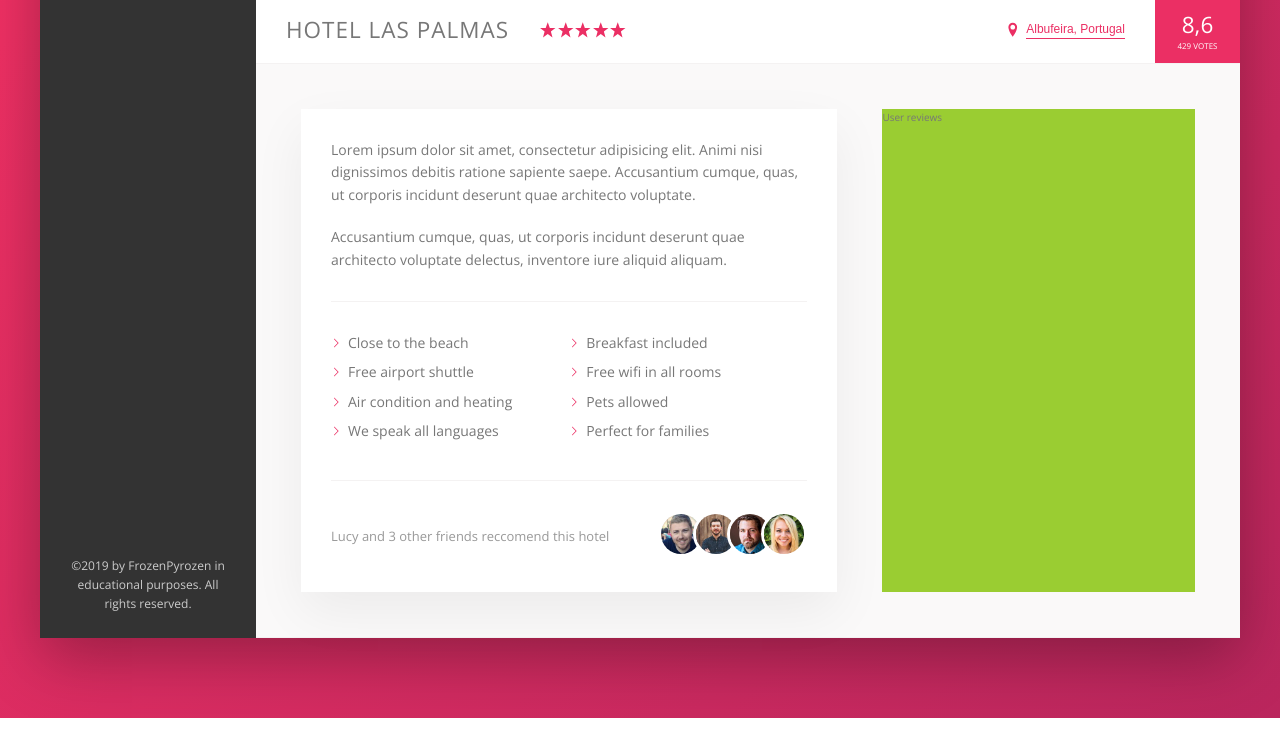
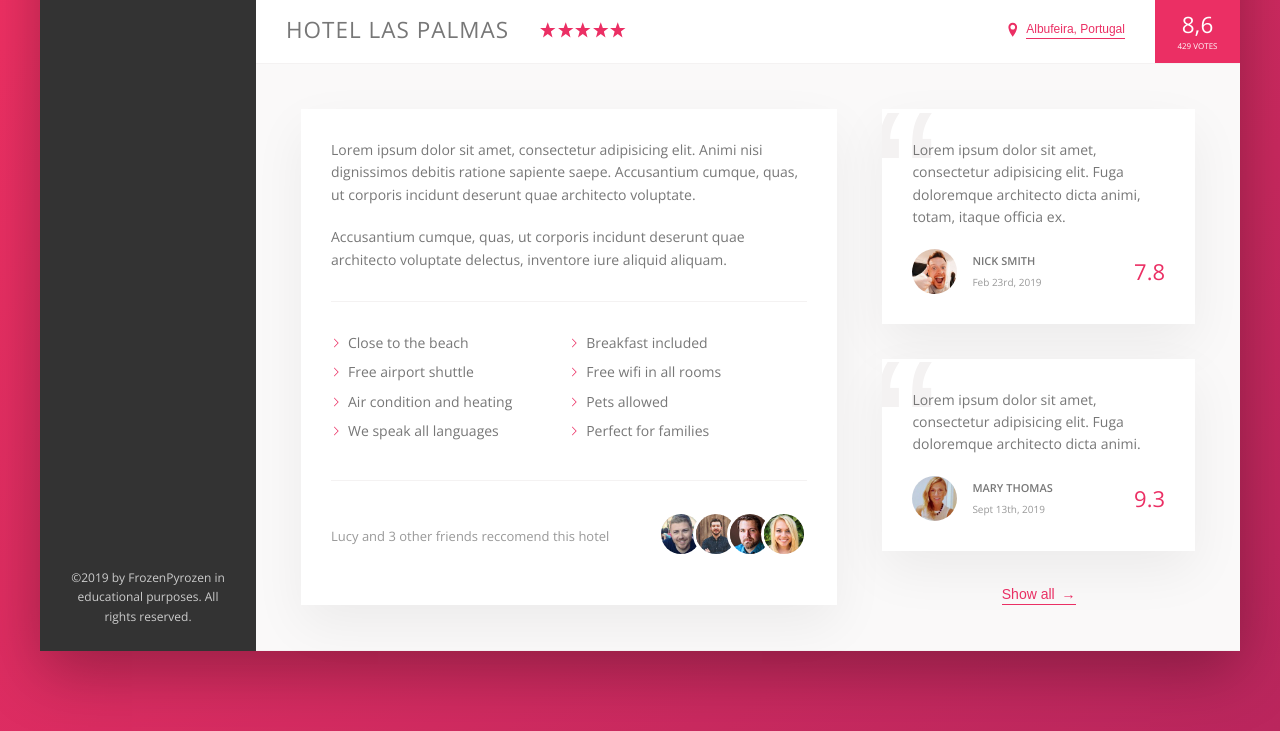
Before and after one commit to FrozenPyrozen/Trillo---Flexbox-project, a website: page index.html in a window 1280 px wide. Shown: the part 538-1269 px from the top of the page. Drawn offline with nearby package versions, Linux system fonts and the light colour scheme.

Commit message:
Building the user reviews section
Practiced in using flex

```diff
--- a/index.html
+++ b/index.html
@@ -215,7 +215,45 @@
               </div>
             </div>
             <div class="user-reviews">
-              User reviews
+              <figure class="review">
+                <blockquote class="review__text">
+                  Lorem ipsum dolor sit amet, consectetur adipisicing elit. Fuga
+                  doloremque architecto dicta animi, totam, itaque officia ex.
+                </blockquote>
+                <figcaption class="review__user">
+                  <img
+                    src="img/user-1.jpg"
+                    alt="First user"
+                    class="review__photo"
+                  />
+                  <div class="review__user-box">
+                    <p class="review__user-name">Nick Smith</p>
+                    <p class="review__user-date">Feb 23rd, 2019</p>
+                  </div>
+                  <div class="review__rating">7.8</div>
+                </figcaption>
+              </figure>
+
+              <figure class="review">
+                <blockquote class="review__text">
+                  Lorem ipsum dolor sit amet, consectetur adipisicing elit. Fuga
+                  doloremque architecto dicta animi.
+                </blockquote>
+                <figcaption class="review__user">
+                  <img
+                    src="img/user-2.jpg"
+                    alt="Second user"
+                    class="review__photo"
+                  />
+                  <div class="review__user-box">
+                    <p class="review__user-name">Mary Thomas</p>
+                    <p class="review__user-date">Sept 13th, 2019</p>
+                  </div>
+                  <div class="review__rating">9.3</div>
+                </figcaption>
+              </figure>
+
+              <button class="btn-inline">Show all <span>&rarr;</span></button>
             </div>
           </div>
         </main>
--- a/sass/_components.scss
+++ b/sass/_components.scss
@@ -273,8 +273,17 @@
   cursor: pointer;
   transition: all 0.2s;
 
+  & span {
+    margin-left: 3px;
+    transition: margin-left 0.2s;
+  }
+
   &:hover {
     color: var(--color-grey-dark-1);
+
+    span {
+      margin-left: 8px;
+    }
   }
 
   &:focus {
@@ -352,7 +361,6 @@
   display: flex;
   align-items: center;
 
-
   &__count {
     margin-right: auto;
   }
@@ -372,3 +380,66 @@
     }
   }
 }
+
+///////////////////////////////////////////////////////
+// REVIEWS
+.review {
+  background-color: var(--color-white);
+  box-shadow: var(--shadow-light);
+  padding: 3rem;
+  margin-bottom: 3.5rem;
+  position: relative;
+  overflow: hidden;
+
+  &__text {
+    margin-bottom: 2rem;
+    z-index: 10;
+    position: relative;
+  }
+
+  &__user {
+    display: flex;
+    align-items: center;
+
+    &-box {
+      margin-right: auto;
+    }
+
+    &-name {
+      font-size: 1.1rem;
+      font-weight: 600;
+      text-transform: uppercase;
+      margin-bottom: .4rem;
+    }
+
+    &-date {
+      font-size: 1rem;
+      color: var(--color-grey-dark-3);
+    }
+  }
+
+  &__photo {
+    height: 4.5rem;
+    width: 4.5rem;
+    border-radius: 50%;
+    margin-right: 1.5rem;
+  }
+
+  &__rating {
+    color: var(--color-primary);
+    font-size: 2.2rem;
+    font-weight: 300;
+  }
+
+  &::before {
+    content:"\201C";
+    position: absolute;
+    top: -2.75rem;
+    left: -1rem;
+    line-height: 1;
+    font-size: 20rem;
+    color: var(--color-grey-light-2);
+    font-family: sans-serif;
+    z-index: 1;
+  }
+}
--- a/sass/_layout.scss
+++ b/sass/_layout.scss
@@ -40,6 +40,7 @@
 }
 
 .detail {
+  font-size: 1.4rem;
   display: flex;
   padding: 4.5rem;
   background-color: var(--color-grey-light-1);
@@ -47,7 +48,6 @@
 }
 
 .description {
-  font-size: 1.4rem;
   background-color: var(--color-white);
   box-shadow: var(--shadow-light);
   padding: 3rem;
@@ -56,6 +56,10 @@
 }
 
 .user-reviews {
-  background-color: yellowgreen;
   flex: 1;
+
+  display: flex;
+  flex-direction: column;
+  align-items: center;
+
 }
```
Also changed, not shown: css/style.css.
